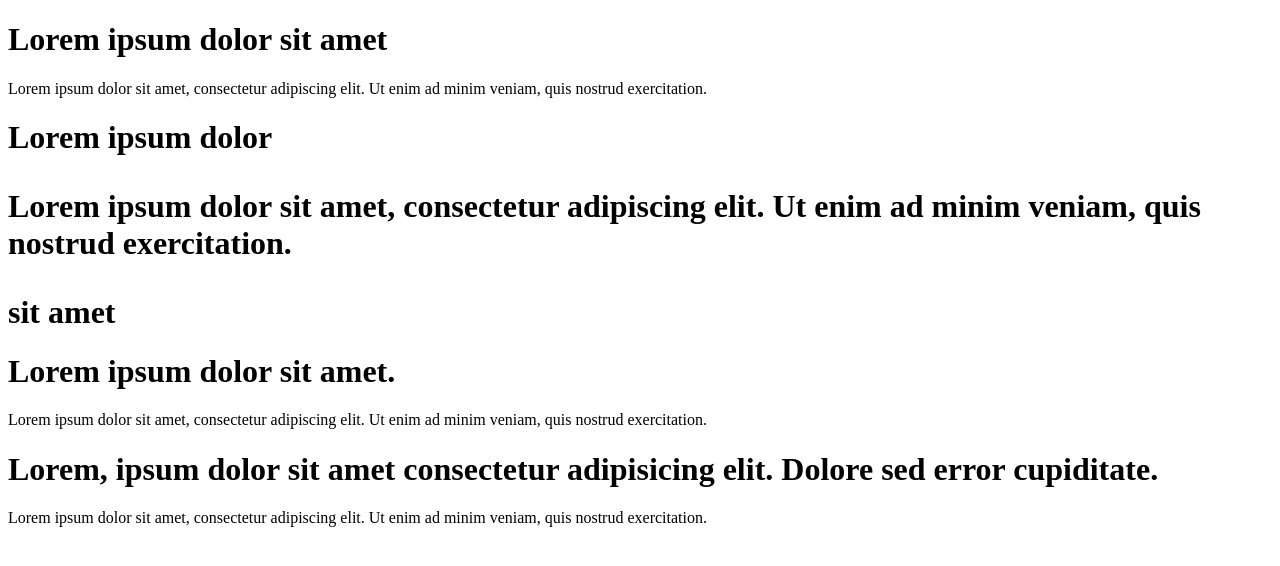
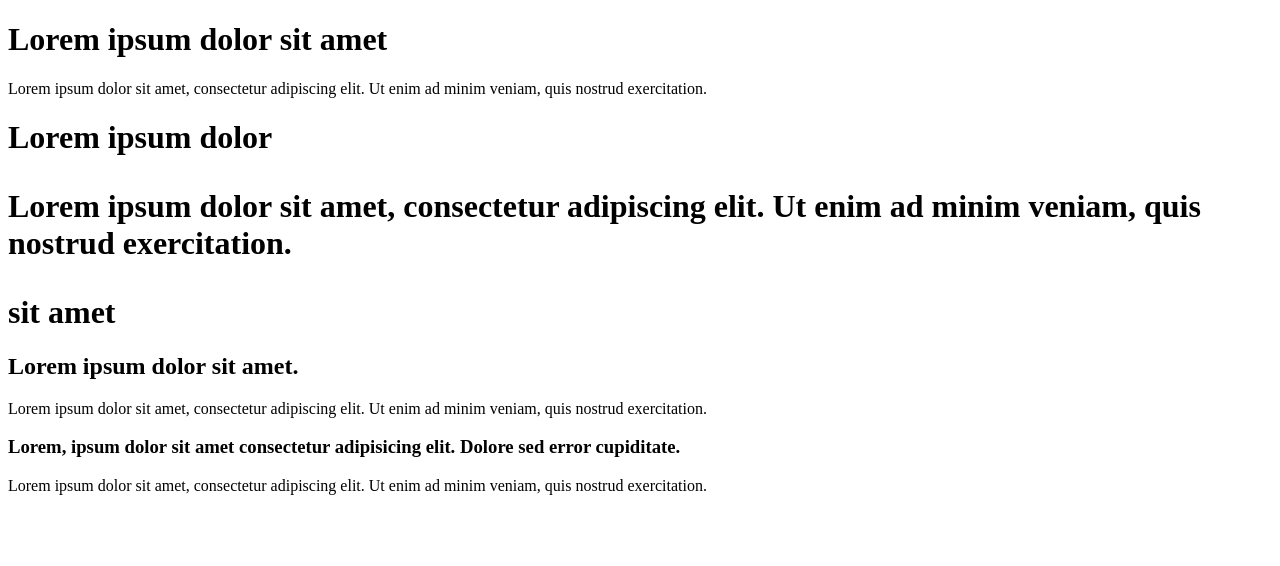
Before and after one commit to Liasique/Tutorial-GO-IT, a plain HTML site: page index.html in a window 1280 px wide. Drawn offline with Linux system fonts and the light colour scheme.

Commit message:
Update index.html

```diff
--- a/index.html
+++ b/index.html
@@ -21,15 +21,15 @@
       sit amet
     </h1>
 
-    <h1>Lorem ipsum dolor sit amet.</h1>
+    <h2>Lorem ipsum dolor sit amet.</h2>
     <p>
       Lorem ipsum dolor sit amet, consectetur adipiscing elit. Ut enim ad minim
       veniam, quis nostrud exercitation.
     </p>
-    <h1>
+    <h3>
       Lorem, ipsum dolor sit amet consectetur adipisicing elit. Dolore sed error
       cupiditate.
-    </h1>
+    </h3>
     <p>
       Lorem ipsum dolor sit amet, consectetur adipiscing elit. Ut enim ad minim
       veniam, quis nostrud exercitation.
```
